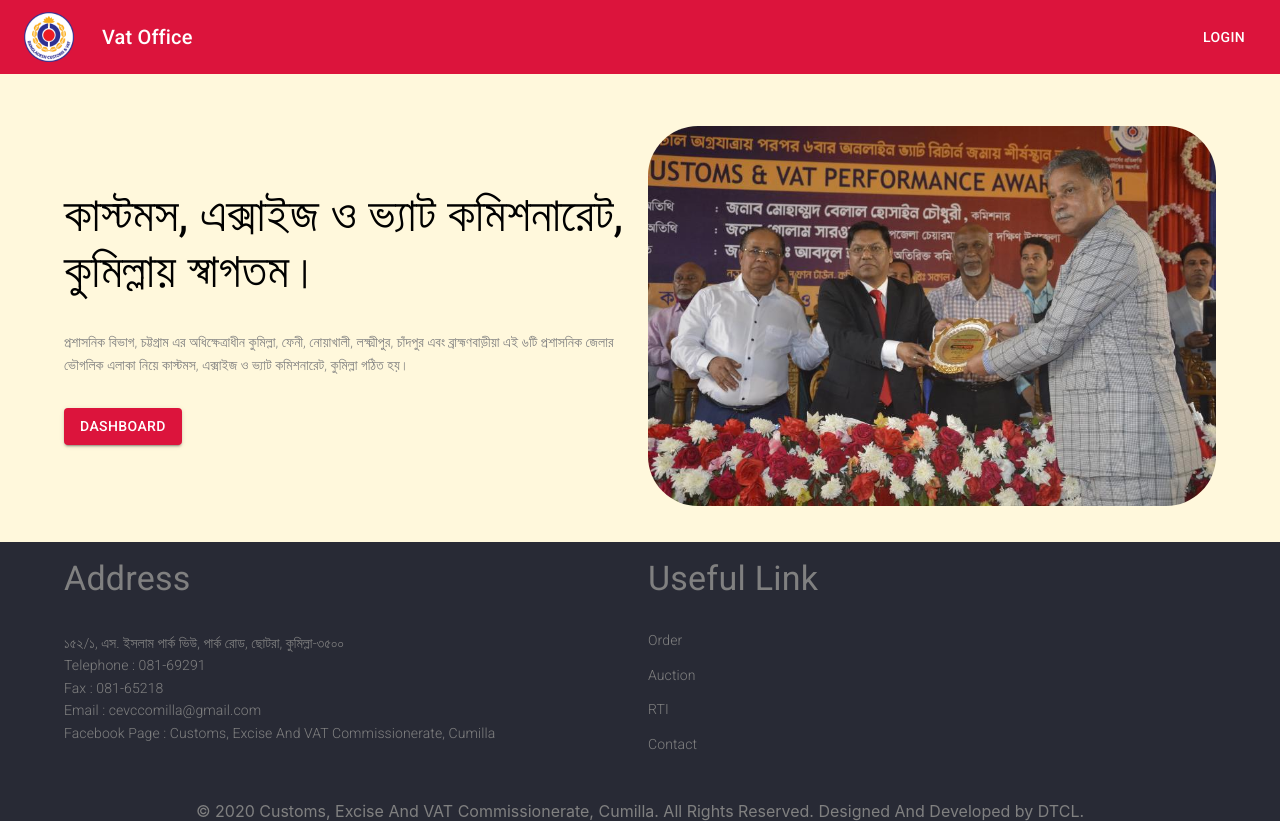
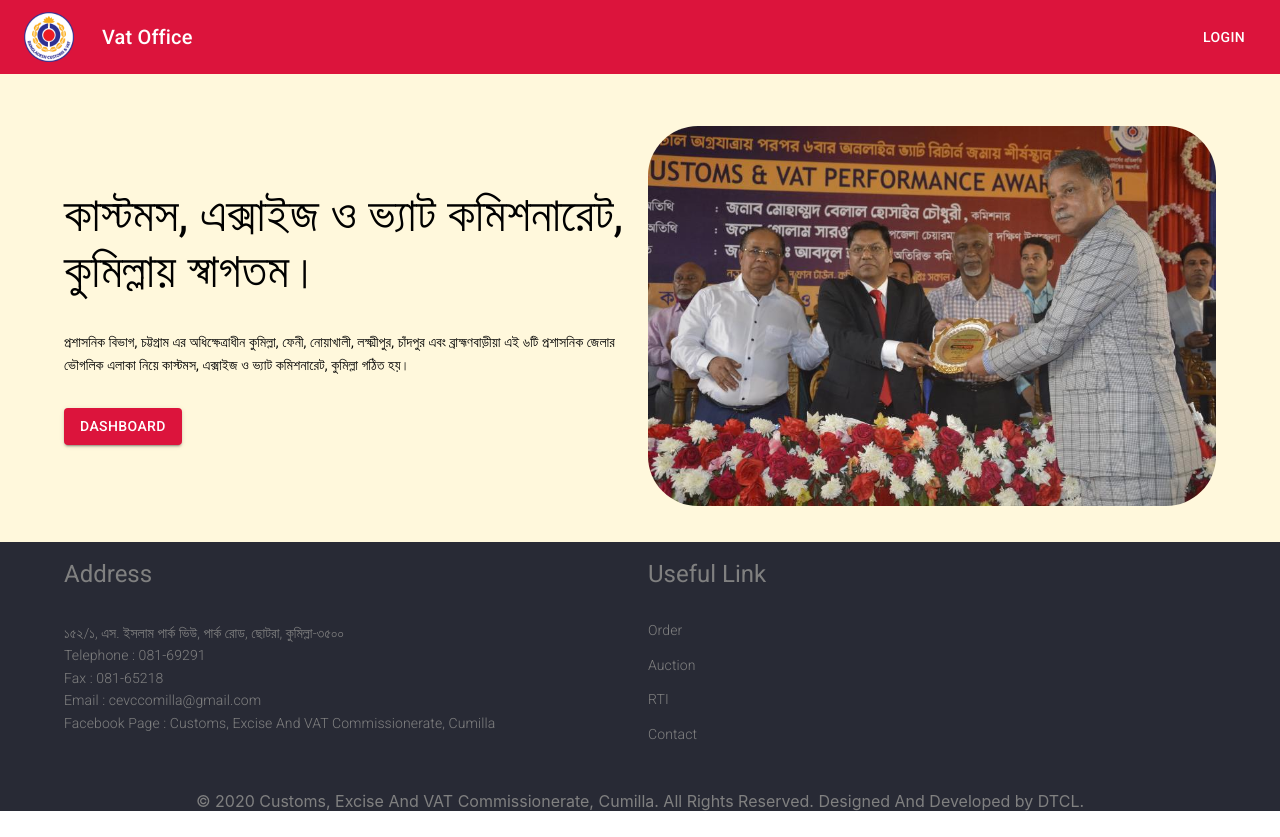
Before and after one commit to ishrafil-hossain/vat-office-client, a React (Create React App) app: page / in a window 1280 px wide. Built offline with nearby package versions, Linux system fonts and the light colour scheme; no server answers.

Commit message:
update design

```diff
--- a/src/Pages/Dashboard/Dashboard/Dashboard.js
+++ b/src/Pages/Dashboard/Dashboard/Dashboard.js
@@ -72,11 +72,11 @@ function Dashboard(props) {
                     {user.displayName}
                 </h3>
             </Toolbar>
-            <Divider />
+            <Divider/>
+
 
             {/* nested route in dashboard  */}
-
-            <Box sx={{ marginTop: '15PX' }}>
+            <Box sx={{ marginTop: '15PX'}}>
                 {
                     !adminEmail && !receptionistEmail && <Box>
                         <Link
@@ -204,7 +204,7 @@ function Dashboard(props) {
     const container = window !== undefined ? () => window().document.body : undefined;
 
     return (
-        <Box sx={{ display: 'flex', backgroundColor: '' }}>
+        <Box sx={{ display: 'flex'}}>
             <CssBaseline />
             <AppBar
                 position="fixed"
--- a/src/Pages/Home/Banner/Banner.js
+++ b/src/Pages/Home/Banner/Banner.js
@@ -21,10 +21,10 @@ const Banner = () => {
                     <Grid container spacing={2}>
                         <Grid item xs={12} md={6} style={varticatCenter}>
                             <Box>
-                                <Typography variant="h3">
-                                    কাস্টমস, এক্সাইজ ও ভ্যাট কমিশনারেট, কুমিল্লায় স্বাগতম।
+                                <Typography variant="h3" sx={{color:'black'}}>
+                                  কাস্টমস, এক্সাইজ ও ভ্যাট কমিশনারেট, কুমিল্লায় স্বাগতম।
                                 </Typography>
-                                <Typography variant="h6" sx={{ my: 4, fontSize: 14, fontWeight: 300, color: 'gray' }}>
+                                <Typography variant="h6" sx={{ my: 4, fontSize: 14, fontWeight: 400, color: 'black' }}>
                                     প্রশাসনিক বিভাগ, চট্টগ্রাম এর অধিক্ষেত্রাধীন কুমিল্লা, ফেনী, নোয়াখালী, লক্ষ্মীপুর, চাঁদপুর এবং ব্রাহ্মণবাড়ীয়া এই ৬টি প্রশাসনিক জেলার ভৌগলিক এলাকা নিয়ে কাস্টমস, এক্সাইজ ও ভ্যাট কমিশনারেট, কুমিল্লা গঠিত হয়।
                                 </Typography>
 
--- a/src/Shared/Footer/Footer.js
+++ b/src/Shared/Footer/Footer.js
@@ -20,7 +20,7 @@ const Footer = () => {
                     <Grid container spacing={2}>
                         <Grid item xs={12} md={6} >
                             <Box>
-                                <Typography variant="h4" sx={{ color: 'gray' }}>
+                                <Typography variant="h5" sx={{ color: 'gray' }}>
                                     Address
                                 </Typography>
                                 <Typography variant="h6" sx={{ my: 4, fontSize: 14, fontWeight: 300, color: 'gray'}}>
@@ -36,7 +36,7 @@ const Footer = () => {
                             </Box>
                         </Grid>
                         <Grid item xs={12} md={6}>
-                            <Typography variant="h4" sx={{ color: 'gray' }}>
+                            <Typography variant="h5" sx={{ color: 'gray' }}>
                                 Useful Link
                             </Typography>
                             <Typography variant="h4" sx={{ my: 4, fontSize: 14, fontWeight: 300, color: 'gray' }}>
```
